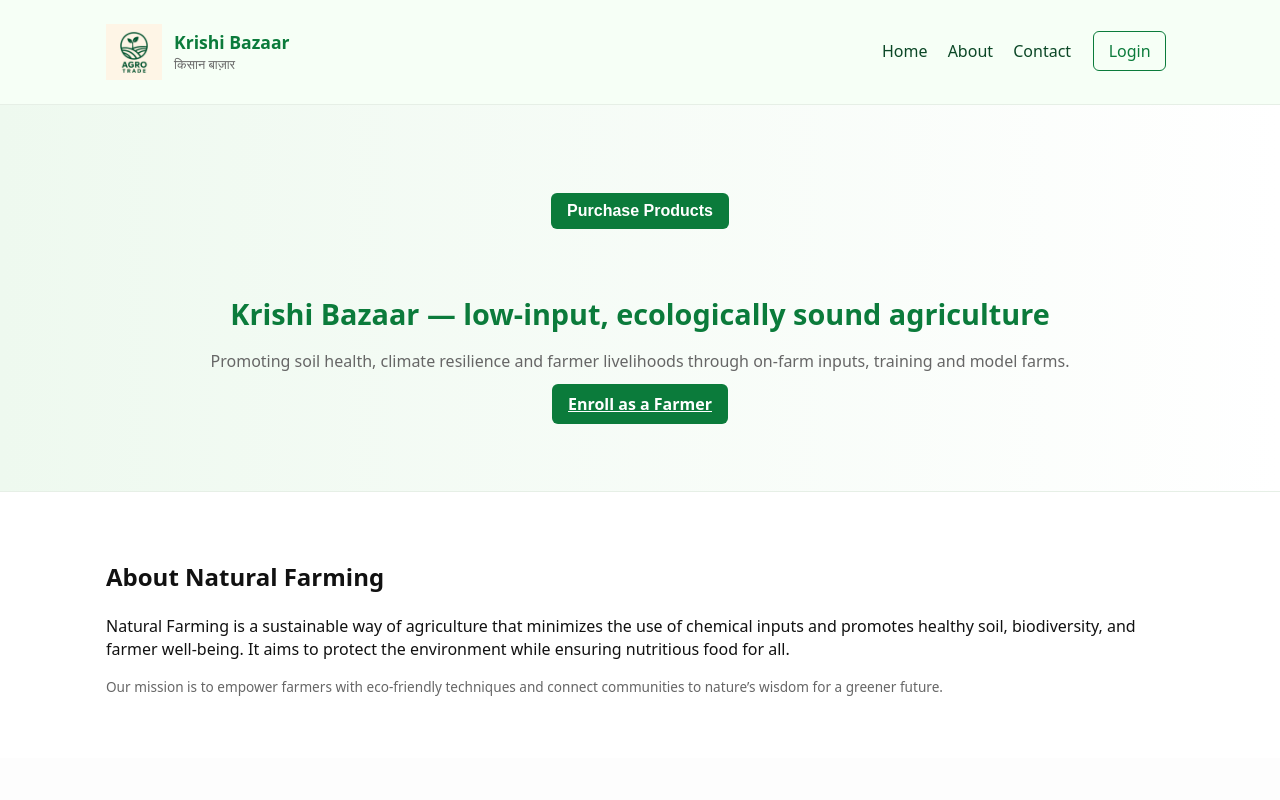
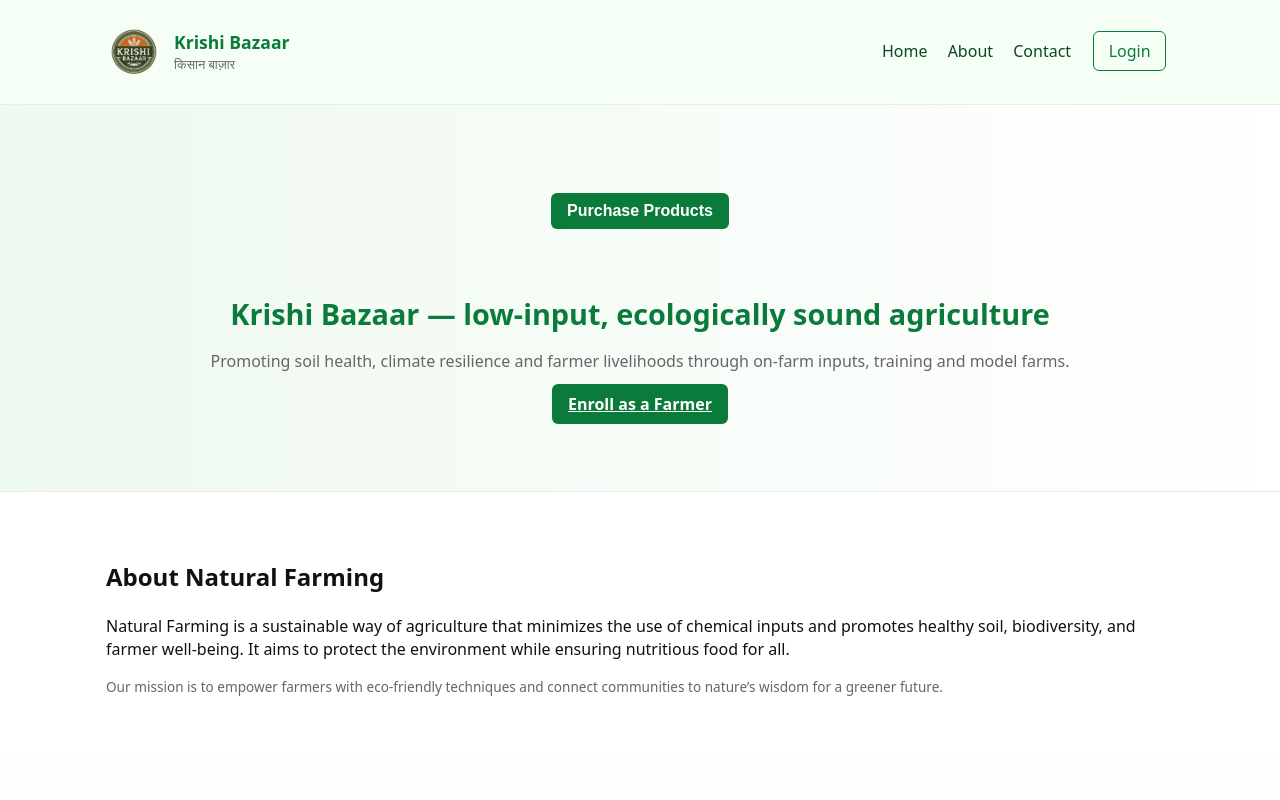
Before and after one commit to Pattycoder2005/Krishi-bazzar, a website: page public/index.html in a window 1280 px wide. Shown: the top 800 px of the page. Drawn offline with Linux system fonts and the light colour scheme; no server answers.

Commit message:
Updated logo file and cache fix

```diff
--- a/public/index.html
+++ b/public/index.html
@@ -12,7 +12,8 @@
 <body>
   <header class="site-header">
     <div class="container header-inner">
-      <div class="brand"> <img src="logo.png" alt="Logo" width="56" height="56" />
+      <div class="brand"> <img src="logo_v2.png" alt="Logo" width="56" height="56" />
+
         <div>
           <h1>Krishi Bazaar</h1>
           <p class="tag"> किसान बाज़ार</p>
```
Also changed, not shown: public/logo.png (deleted), public/logo_v2.png (added), 1 other file.
